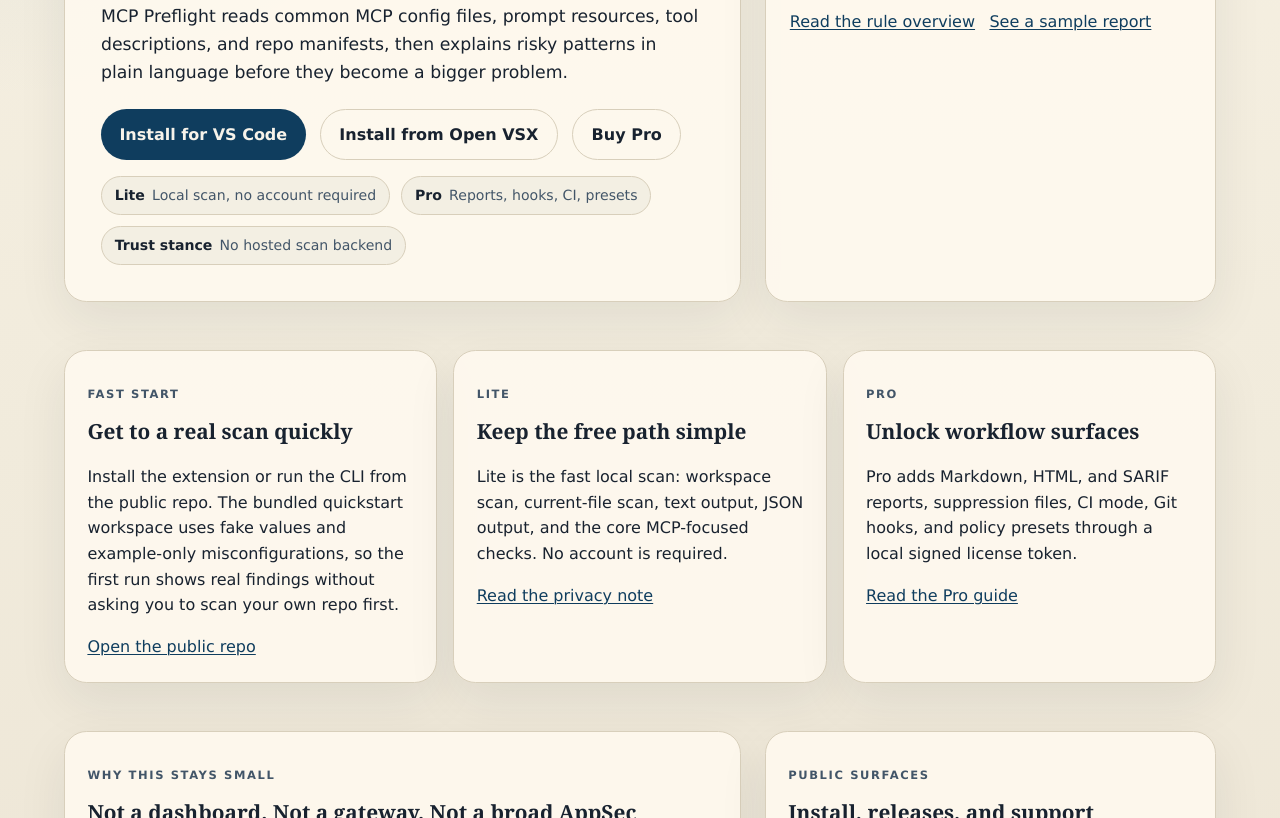
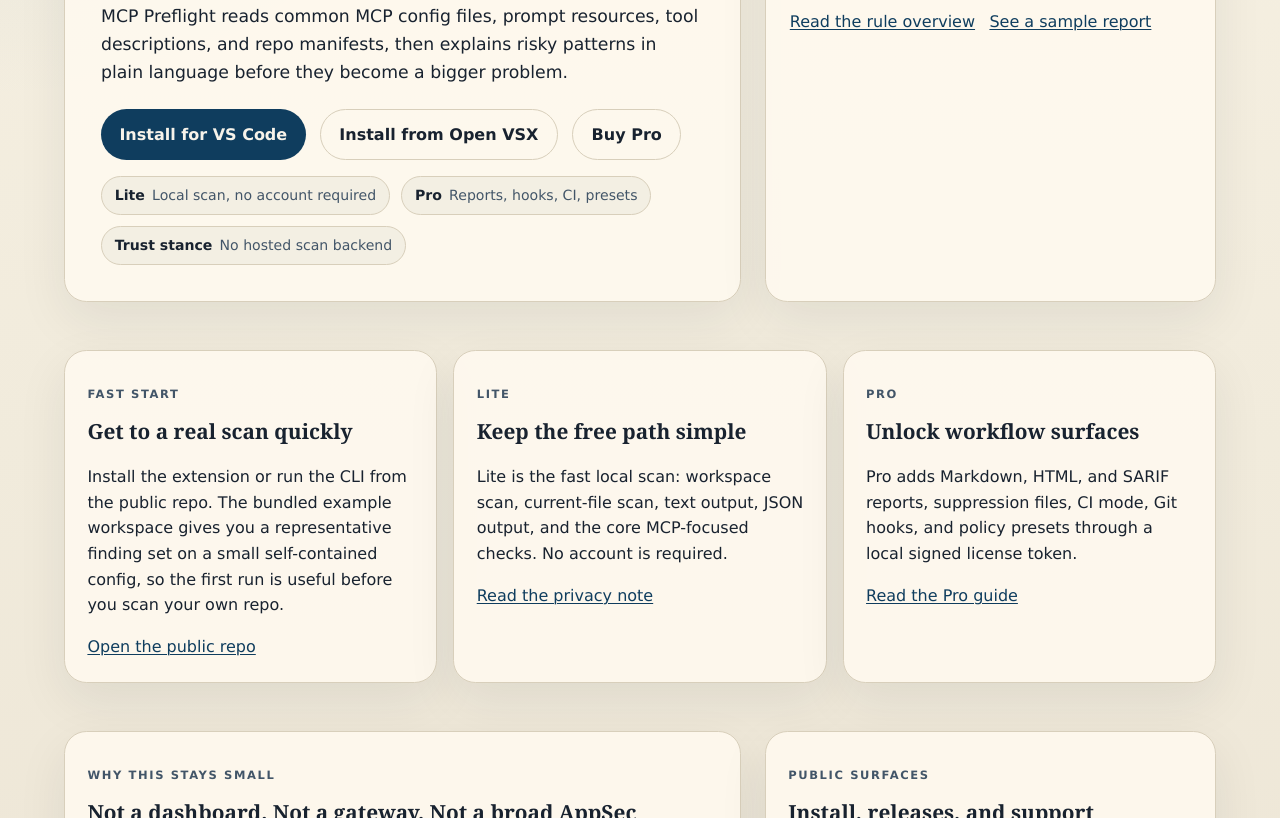
Before and after one commit to TimesAndPlaces/mcp-preflight, a website: page site/index.html in a window 1280 px wide. Shown: the part 411-1229 px from the top of the page. Drawn offline with Linux system fonts and the light colour scheme.

Commit message:
Rename quickstart demo workspace

```diff
--- a/package.json
+++ b/package.json
@@ -19,8 +19,8 @@
   "scripts": {
     "build": "tsc -b",
     "postinstall": "npm run build",
-    "quickstart": "node packages/cli/dist/index.js scan demo/quickstart-workspace --no-exit-code",
-    "quickstart:json": "node packages/cli/dist/index.js scan demo/quickstart-workspace --format json",
+    "quickstart": "node packages/cli/dist/index.js scan demo/example-findings-workspace --no-exit-code",
+    "quickstart:json": "node packages/cli/dist/index.js scan demo/example-findings-workspace --format json",
     "typecheck": "tsc -b --pretty false",
     "scan": "node packages/cli/dist/index.js scan"
   },
--- a/site/index.html
+++ b/site/index.html
@@ -67,7 +67,7 @@
         <article class="card">
           <p class="eyebrow">Fast start</p>
           <h3>Get to a real scan quickly</h3>
-          <p>Install the extension or run the CLI from the public repo. The bundled quickstart workspace uses fake values and example-only misconfigurations, so the first run shows real findings without asking you to scan your own repo first.</p>
+          <p>Install the extension or run the CLI from the public repo. The bundled example workspace gives you a representative finding set on a small self-contained config, so the first run is useful before you scan your own repo.</p>
           <a href="https://github.com/TimesAndPlaces/mcp-preflight">Open the public repo</a>
         </article>
         <article class="card">
```
Also changed, not shown: README.md, apps/vscode-extension/README.md, demo/example-findings-workspace/README.md (added), demo/quickstart-workspace/README.md (deleted).
